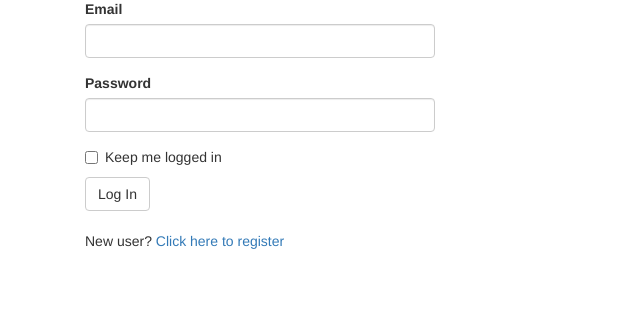
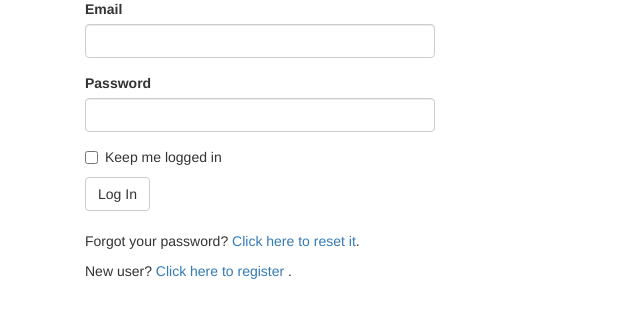
Before and after one commit to mp-s/flasky-blog, a Flask app: a page that uses app/templates/auth/login.html in a window 1280 px wide. Shown: the part 193-528 px from the top of the page, without its empty margins (0-640 px from the left). Run offline with Flask 2, Linux system fonts and the light colour scheme; some libraries are stand-ins or nearby versions.

Commit message:
chapter 8 password resets

```diff
--- a/app/auth/forms.py
+++ b/app/auth/forms.py
@@ -35,3 +35,14 @@ class ChangePasswordForm(FlaskForm):
         Required(), EqualTo('password2', message='Passwords must match.')])
     password2 = PasswordField('Confirm New Password', validators=[Required()])
     submit = SubmitField('Update Password')
+
+class PasswordResetRequestForm(FlaskForm):
+    email = StringField('Email', validators=[Required(), Length(1, 64),
+                                             Email()])
+    submit = SubmitField('Reset Password')
+
+class PasswordResetForm(FlaskForm):
+    password = PasswordField('New Password', validators=[
+        Required(), EqualTo('password2', message='Passwords must match.')])
+    password2 = PasswordField('Confirm new password', validators=[Required()])
+    submit = SubmitField('Reset Password')
--- a/app/auth/views.py
+++ b/app/auth/views.py
@@ -3,7 +3,8 @@ from flask_login import login_user, logout_user, login_required, current_user
 from . import auth
 from .. import db
 from ..models import User
-from .forms import LoginForm, RegisterationForm, ChangePasswordForm
+from .forms import LoginForm, RegisterationForm, ChangePasswordForm,\
+    PasswordResetForm, PasswordResetRequestForm
 from ..emails import send_email
 
 @auth.route('/login', methods=['GET', 'POST'])
@@ -91,3 +92,34 @@ def change_password():
         else:
             flash('Invalid password.')
     return render_template('auth/change_password.html', form=form)
+
+@auth.route('/reset', methods=['GET', 'POST'])
+def password_reset_request():
+    if not current_user.is_anonymous:
+        return redirect(url_for('main.index'))
+    form = PasswordResetRequestForm()
+    if form.validate_on_submit():
+        user = User.query.filter_by(email=form.email.data).first()
+        if user:
+            token = user.generate_reset_token()
+            send_email(user.email, 'Reset Your Password',
+                       'auth/email/reset_password', user=user, token=token)
+        flash('An email with instructions to reset your password has been '
+              'sent to you.')
+        return redirect(url_for('auth.login'))
+    return render_template('auth/reset_password.html', form=form)
+
+
+@auth.route('/reset/<token>', methods=['GET', 'POST'])
+def password_reset(token):
+    if not current_user.is_anonymous:
+        return redirect(url_for('main.index'))
+    form = PasswordResetForm()
+    if form.validate_on_submit():
+        if User.reset_password(token, form.password.data):
+            db.session.commit()
+            flash('Your password has been updated.')
+            return redirect(url_for('auth.login'))
+        else:
+            return redirect(url_for('main.index'))
+    return render_template('auth/reset_password.html', form=form)
--- a/app/templates/auth/login.html
+++ b/app/templates/auth/login.html
@@ -11,10 +11,14 @@
     {{ wtf.quick_form(form) }}
     <br>
     <p>
+        Forgot your password?
+        <a href="{{ url_for('auth.password_reset_request') }}">Click here to reset it</a>.
+    </p>
+    <p>
         New user?
         <a href="{{ url_for('auth.register') }}">
             Click here to register
-        </a>
+        </a>.
     </p>
 </div>
 {% endblock %}
```
Also changed, not shown: app/models.py (+18 -0 lines), app/templates/auth/email/reset_password.html (added, +8 -0 lines), app/templates/auth/email/reset_password.txt (added, +13 -0 lines), app/templates/auth/reset_password.html (added, +13 -0 lines), tests/test_user_model.py (+16 -0 lines).
